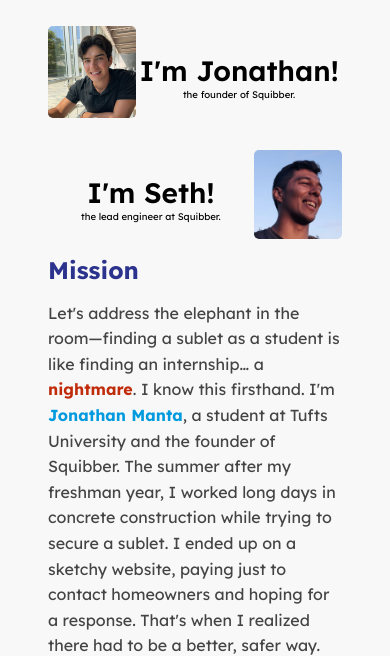
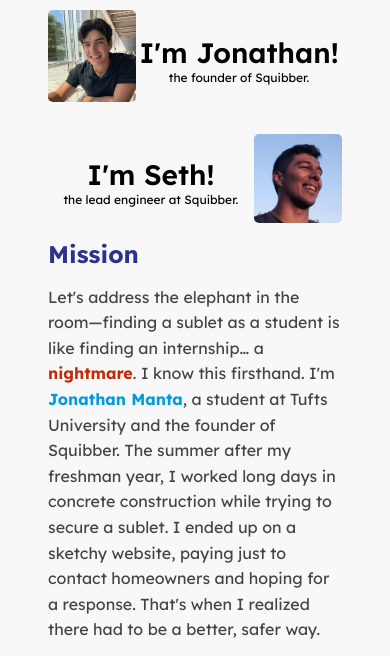
Before and after one commit to squibber-repos/waitlist, a plain HTML site: page index.html in a window 390 px wide. Both pictures are taken after a click on the button "About Us". Shown: the part 188-844 px from the top of the page. Drawn offline with nearby package versions, Linux system fonts and the light colour scheme.

Commit message:
small change

```diff
--- a/index.css
+++ b/index.css
@@ -43,7 +43,7 @@ body {
 main {
     max-width: 800px;
     margin: 0rem 2rem;
-    padding: 2rem 1rem;
+    padding: 1rem 1rem;
     display: flex;
     flex-direction: column;
     align-items: start;
@@ -298,7 +298,7 @@ h3 {
     display: flex;
     flex-direction: row;
     align-items: center;
-    margin-bottom: 2rem;
+    margin-bottom: 0rem;
 }
 
 
@@ -337,6 +337,7 @@ h3 {
     font-size: 3rem;
     font-weight: 600;
     text-align: center;
+
 }
 
 .media-container {
@@ -430,7 +431,7 @@ h3 {
         display: none;
     }
     .profile-text p{
-        font-size: 0.6rem;
+        font-size: 0.75rem;
     }
     .profile-text h3 {
         font-size: 1.75rem;
```
